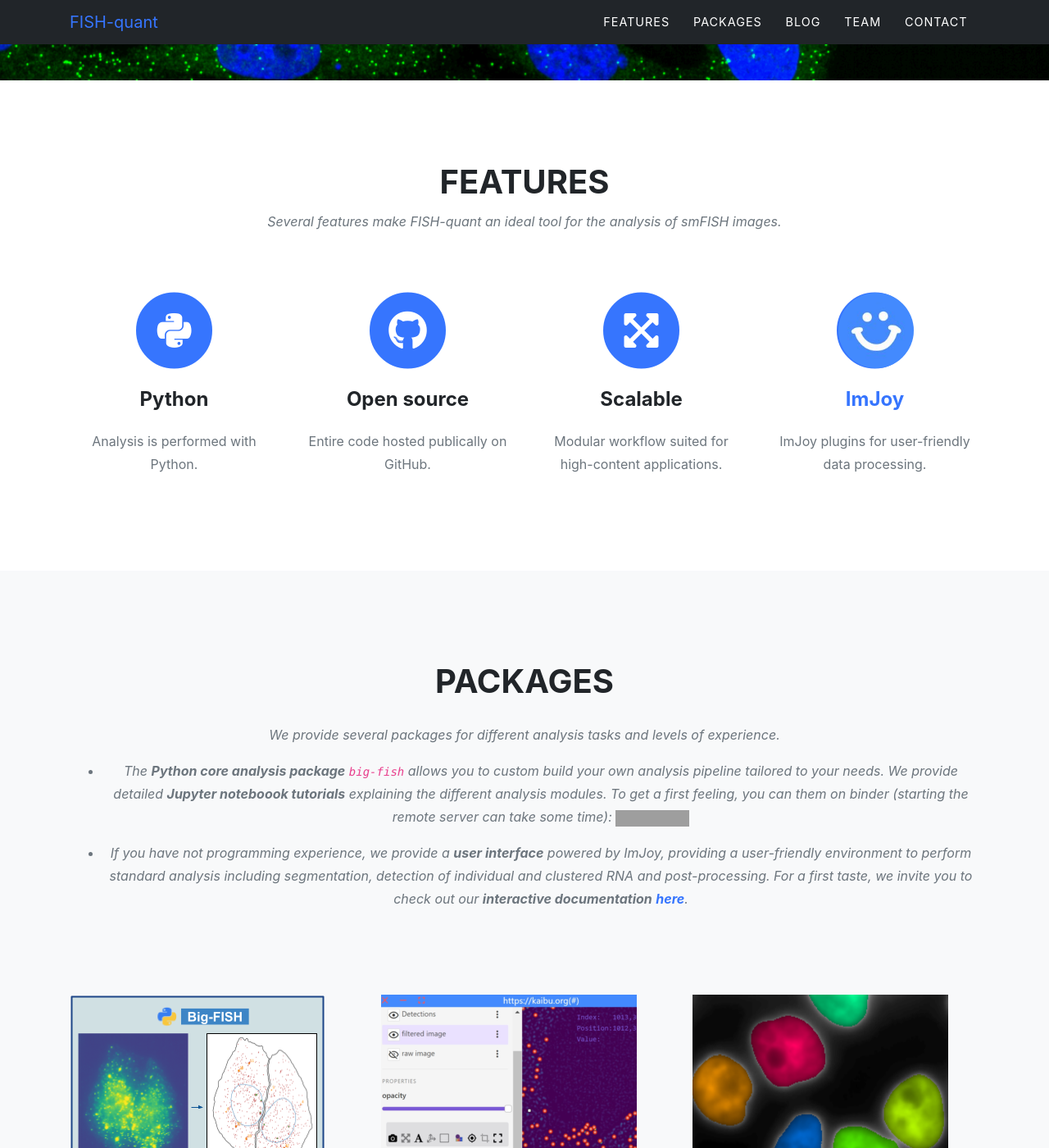
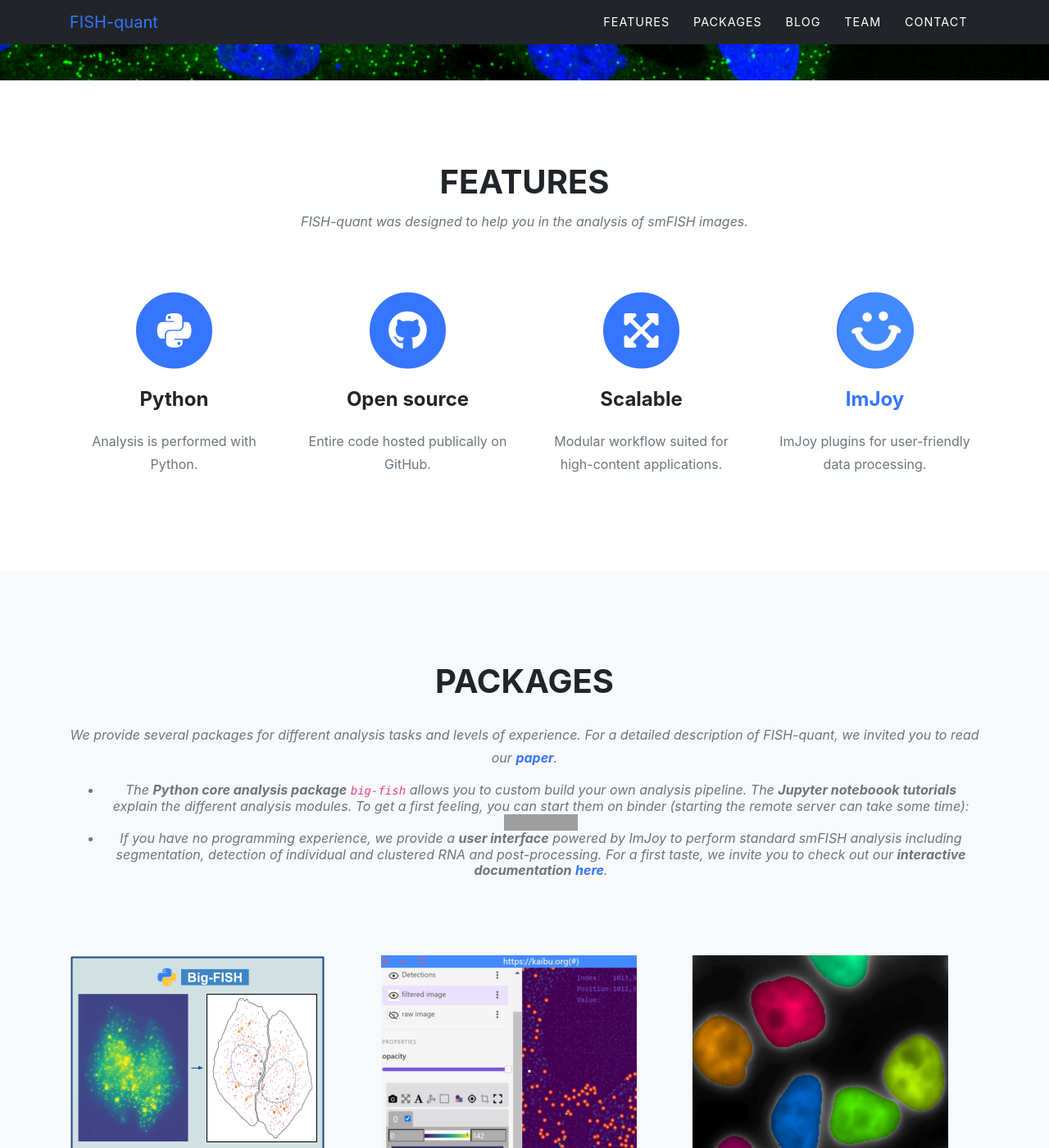
Before and after one commit to fish-quant/fish-quant.github.io, a Jekyll site: the page built from index.md, in a window 1280 px wide and 1400 px high, scrolled down 767 px. Shown: the whole window at 82% size. Built offline with Jekyll 4.4.1, drawn with Linux system fonts in a browser that asks for light colours; some web fonts are replaced; some of the changed text lies outside the part shown; grey boxes are pictures that could not be loaded.

Commit message:
Add fish-sim, and references to new papers.

```diff
--- a/_data/sitetext.yml
+++ b/_data/sitetext.yml
@@ -13,7 +13,7 @@
 
 services:
     title: "Features"
-    text: "Several features make FISH-quant an ideal tool for the analysis of smFISH images."
+    text: "FISH-quant was designed to help you in the analysis of smFISH images."
     section: services
     list:
       - title: Python
@@ -33,16 +33,15 @@
     title: "Packages"
     text: "We provide several packages for different analysis tasks and levels of experience.
 
-           - The **Python core analysis package** `big-fish` allows you to custom build your own analysis pipeline tailored to your needs.
-            We provide detailed **Jupyter noteboook tutorials** explaining the different analysis modules. To get a first feeling, you can them on binder (starting the remote server can take some time): [![Binder](https://mybinder.org/badge_logo.svg)](https://mybinder.org/v2/gh/fish-quant/fq-imjoy/binder?urlpath=git-pull%3Frepo%3Dhttps%253A%252F%252Fgithub.com%252Ffish-quant%252Fbig-fish-examples%26urlpath%3Dtree%252Fbig-fish-examples%252Fnotebooks%26branch%3Dmaster)
+           For a detailed description of FISH-quant, we invited you to read our [**paper**](https://www.biorxiv.org/content/10.1101/2021.07.20.453024v1).
 
+           - The **Python core analysis package** `big-fish` allows you to custom build your own analysis pipeline.
+             The **Jupyter noteboook tutorials** explain the different analysis modules. To get a first feeling, you can start them on binder (starting the remote server can take some time): [![Binder](https://mybinder.org/badge_logo.svg)](https://mybinder.org/v2/gh/fish-quant/fq-imjoy/binder?urlpath=git-pull%3Frepo%3Dhttps%253A%252F%252Fgithub.com%252Ffish-quant%252Fbig-fish-examples%26urlpath%3Dtree%252Fbig-fish-examples%252Fnotebooks%26branch%3Dmaster)
 
-          - If you have not programming experience, we provide a **user interface** powered by ImJoy, providing a user-friendly environment to perform standard analysis including segmentation, detection
-          of individual and clustered RNA and post-processing. For a first taste, we invite you to check out our **interactive documentation** [**here**](https://fish-quant.github.io/fq-interactive-docs/#/). <br/><br/>
-    "
+          - If you have no programming experience, we provide a **user interface** powered by ImJoy to perform standard smFISH analysis including segmentation, detection
+          of individual and clustered RNA and post-processing. For a first taste, we invite you to check out our **interactive documentation** [**here**](https://fish-quant.github.io/fq-interactive-docs/#/). <br/><br/>"
     section: portfolio
     closebutton: "Close Description"
-
 
 timeline:
     title: "Blog"
@@ -51,6 +50,18 @@
     # left is the default
     #start_align: "left"
     events:
+      - title: "Developmental Cell paper"
+        year: "January 2022"
+        desc: "We contributed a FISH-quant analysis to a study looking at transcriptional silencing in C. elegans [**Developmental Cell**](https://www.sciencedirect.com/science/article/pii/S1534580721009898)."
+        image: assets/img/timeline/paper-cornes-et-al.png
+        align: left
+        alt: 2021-cornes-et-al
+      - title: "FISH-quant paper"
+        year: "March 2021"
+        desc: "Our paper describing FISH-quant is available on [**Bioarxiv**](https://www.biorxiv.org/content/10.1101/2021.07.20.453024v1)."
+        image: assets/img/timeline/fq-paper.png
+        align: right
+        alt: 2021-fq-paper
       - title: "Nature Comm paper"
         year: "March 2021"
         desc: "Our paper studying local translation at centrosomes was published in [**Nature Communications**](https://www.nature.com/articles/s41467-021-21585-7)."
```
Also changed, not shown: _portfolio/4-fish-sim.md (added, +14 -0 lines), _portfolio/2-fq-imjoy.md (line endings or trailing spaces), assets/img/timeline/fq-paper.png (added), assets/img/timeline/paper-cornes-et-al.png (added).
